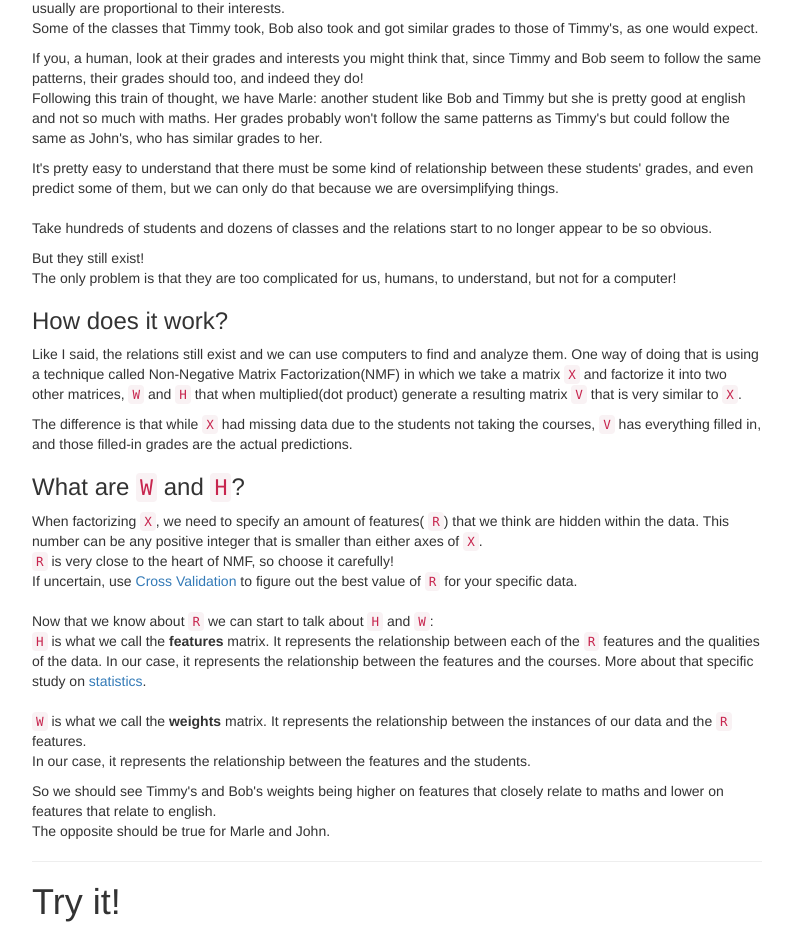
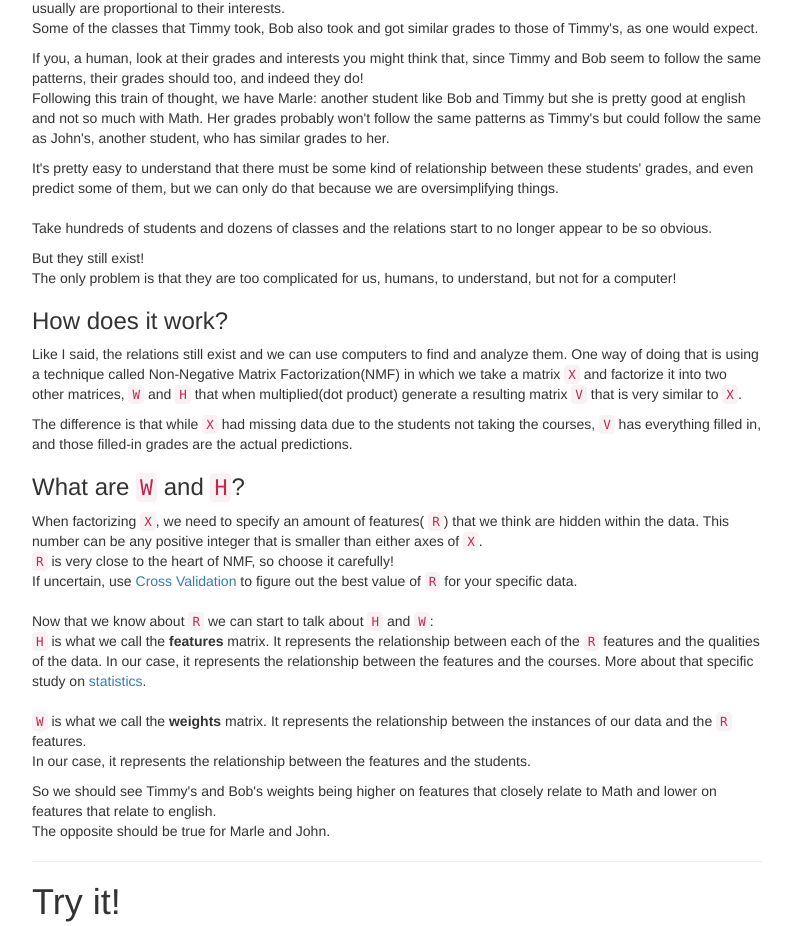
Before and after one commit to Maronato/NGP, a Django app: page / in a window 1280 px wide. Shown: the part 230-1156 px from the top of the page, without its empty margins (243-1036 px from the left). Run offline with Django 3.2, Linux system fonts and the light colour scheme; some libraries are stand-ins or nearby versions.

Commit message:
fixed typos

```diff
--- a/interface/templates/index.html
+++ b/interface/templates/index.html
@@ -14,8 +14,7 @@
     </p>
     <p>
         If you, a human, look at their grades and interests you might think that, since Timmy and Bob seem to follow the same patterns, their grades should too, and indeed they do!
-        <br> Following this train of thought, we have Marle: another student like Bob and Timmy but she is pretty good at english and not so much with maths. Her grades probably won't follow the same patterns as Timmy's but could follow the same as John's,
-        who has similar grades to her.
+        <br> Following this train of thought, we have Marle: another student like Bob and Timmy but she is pretty good at english and not so much with Math. Her grades probably won't follow the same patterns as Timmy's but could follow the same as John's, another student, who has similar grades to her.
     </p>
     <p>
         It's pretty easy to understand that there must be some kind of relationship between these students' grades, and even predict some of them, but we can only do that because we are oversimplifying things.
@@ -53,7 +52,7 @@
         <br> In our case, it represents the relationship between the features and the students.
     </p>
     <p>
-        So we should see Timmy's and Bob's weights being higher on features that closely relate to maths and lower on features that relate to english.
+        So we should see Timmy's and Bob's weights being higher on features that closely relate to Math and lower on features that relate to english.
         <br> The opposite should be true for Marle and John.
     </p>
     <hr>
@@ -127,7 +126,7 @@
                         <th class="text-center">Student</th>
                         <th class="text-center">English</th>
                         <th class="text-center">History</th>
-                        <th class="text-center">Maths</th>
+                        <th class="text-center">Math</th>
                     </tr>
                 </thead>
                 <tbody>
```
